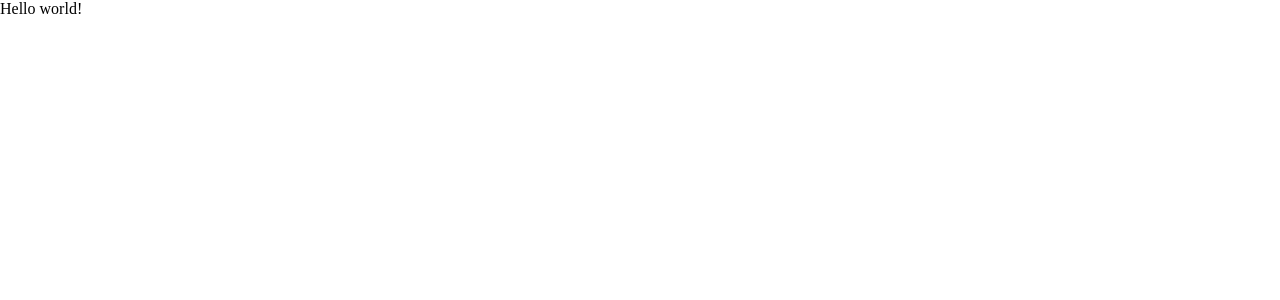
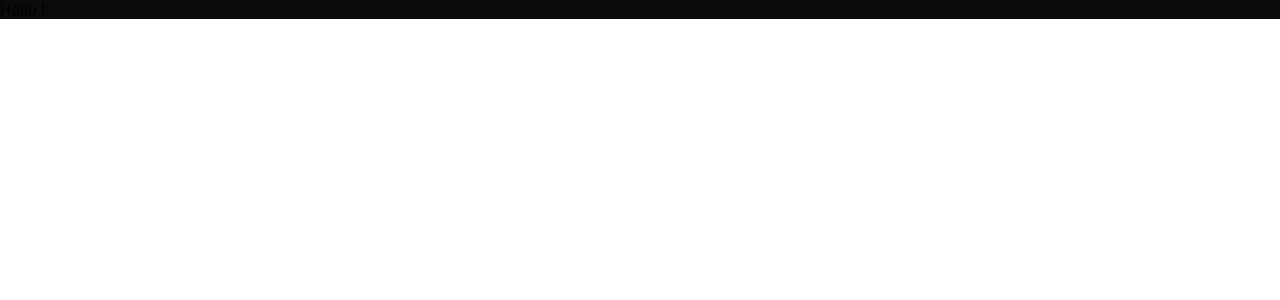
Before and after one commit to bhavyeah20/CineClick, a React (Create React App) app: page / in a window 1280 px wide. Shown: the top 300 px of the page. Built offline with nearby package versions, Linux system fonts and the light colour scheme.

Commit message:
Netflix Homepage

```diff
--- a/package.json
+++ b/package.json
@@ -3,12 +3,15 @@
   "version": "0.1.0",
   "private": true,
   "dependencies": {
+    "@material-ui/core": "^4.12.2",
+    "@material-ui/icons": "^4.11.2",
     "@testing-library/jest-dom": "^5.11.4",
     "@testing-library/react": "^11.1.0",
     "@testing-library/user-event": "^12.1.10",
     "react": "^17.0.2",
     "react-dom": "^17.0.2",
     "react-scripts": "4.0.3",
+    "sass": "^1.36.0",
     "web-vitals": "^1.0.1"
   },
   "scripts": {
--- a/public/index.html
+++ b/public/index.html
@@ -5,9 +5,11 @@
   <meta charset="utf-8" />
   <meta name="viewport" content="width=device-width, initial-scale=1" />
   <meta name="description" content="Web site created using create-react-app" />
+  <link href="https://fonts.googleapis.com/css2?family=Roboto:ital,wght@0,300;0,400;0,500;1,900&display=swap" rel="stylesheet">
   <style>
     * {
       margin: 0;
+      font-family: 'Roboto', sans-serif;
     }
   </style>
   <title>React App</title>
--- a/src/App.jsx
+++ b/src/App.jsx
@@ -1,5 +1,8 @@
+import "./app.scss"
+import Home from "./home/Home"
+
 const App = () => {
-  return <div>Hello world!</div>;
+  return <Home/>;
 };
 
 export default App;
--- /dev/null
+++ b/src/app.scss
@@ -0,0 +1,3 @@
+:root{
+    --main-color: #0b0b0b;
+}
--- /dev/null
+++ b/src/home/Home.jsx
@@ -0,0 +1,11 @@
+import React from 'react'
+import "./home.scss"
+const Home = () => {
+    return (
+        <div className="home">
+            Hello !
+        </div>
+    )
+}
+
+export default Home
--- /dev/null
+++ b/src/home/home.scss
@@ -0,0 +1,3 @@
+.home{
+    background-color: var(--main-color);
+}
```
Also changed, not shown: 1 other file (tests, documents, lock files or other folders).
